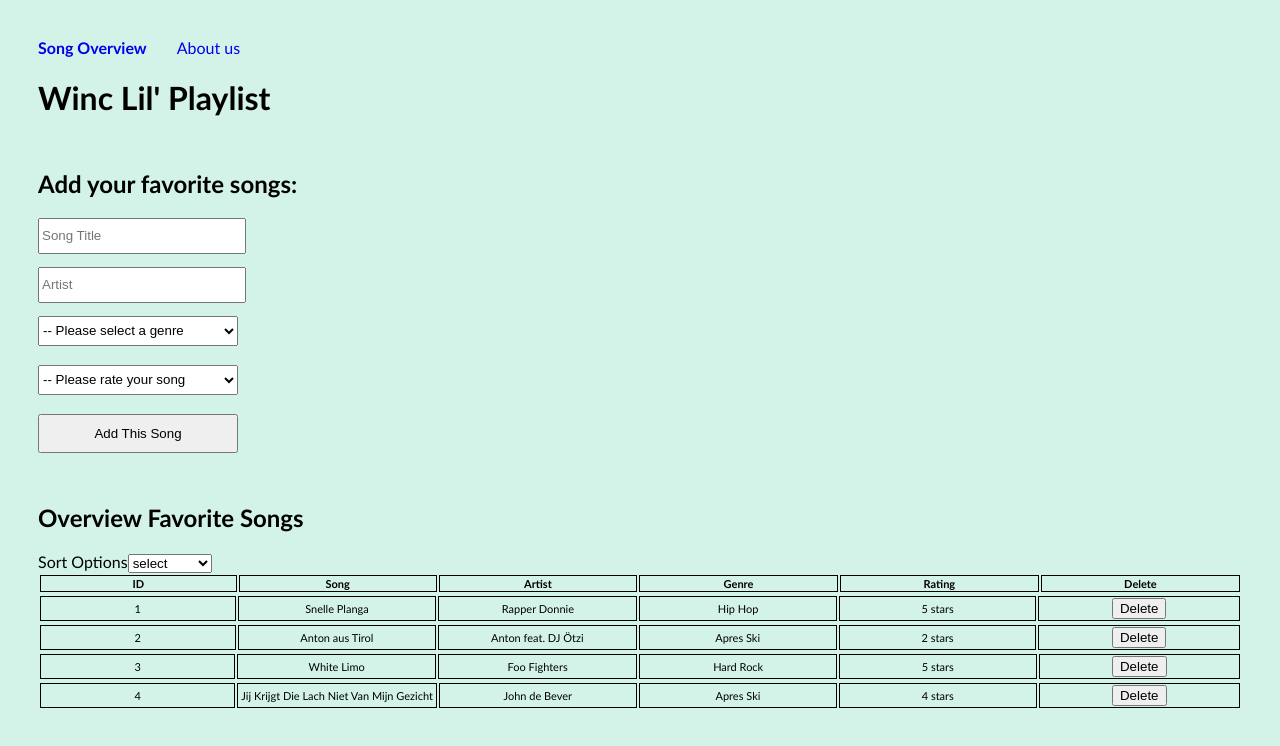
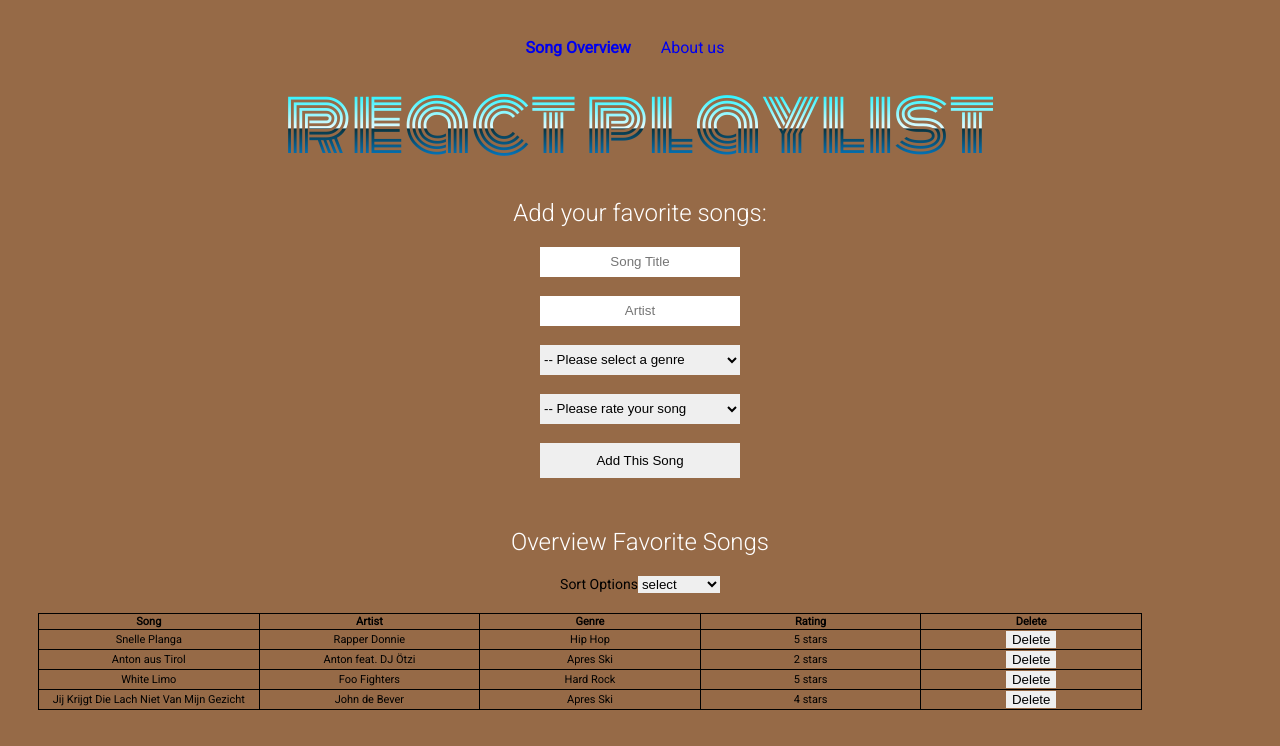
Before and after one commit to mpauws/React-API-Favs-Playlist-Winc-Academy, a React (Create React App) app in the folder my-app/: page / in a window 1280 px wide. Shown: the top 746 px of the page. Built offline with nearby package versions, Linux system fonts and the light colour scheme.

Commit message:
CSS edits

```diff
--- a/my-app/src/components/NavBar.js
+++ b/my-app/src/components/NavBar.js
@@ -4,7 +4,7 @@
 
 function NavBar() {
    return (
-      <div>
+      <div className="nav-bar">
          <NavLink to="/" exact={true} className="navbar-item">
             Song Overview
          </NavLink>
--- a/my-app/src/components/SongForm.js
+++ b/my-app/src/components/SongForm.js
@@ -28,8 +28,9 @@
    return (
       // Let op: onSubmit hoeft alleen bij form en niet bij de individuele formInputFields
       // To Do: Styling: breaks weghalen en netter maken met CSS
-      <div>
-         <h2>Add your favorite songs:</h2>
+      <div className="songform-component">
+         <h2 className="h2AlignCenter">Add your favorite songs:</h2>
+         <div className="songform-container">
             <form className="songform-wrapper" onSubmit={onHandleSubmit}>
                <label className="songform-label">
                   <input
@@ -72,6 +73,7 @@
                </button>
             </form>
          </div>
+      </div>
    );
 }
 export default SongForm;
--- a/my-app/src/components/SongListItem.js
+++ b/my-app/src/components/SongListItem.js
@@ -2,10 +2,7 @@
 
 function SongListItem(props) {
    return (
-      <table>
-         <tbody>
       <tr className="song-header" key={props.id}>
-               <td className="song-row-item">{props.id}</td>
          <td className="song-row-item">{props.songtitle}</td>
          <td className="song-row-item">{props.artist}</td>
          <td className="song-row-item">{props.genre}</td>
@@ -17,8 +14,6 @@
          </td>
          {/* Delete knop werkt helaas nog niet */}
       </tr>
-         </tbody>
-      </table>
    );
 }
 
--- a/my-app/src/components/SongOverview.js
+++ b/my-app/src/components/SongOverview.js
@@ -1,5 +1,6 @@
 import React, { useState } from "react";
 import SongForm from "./SongForm";
+import SongSortSelect from "./SongSortSelect";
 import SongListItem from "./SongListItem";
 
 function SongOverview() {
@@ -56,12 +57,11 @@
    };
 
    const onChangeSort = (event) => {
-      console.log("User changed the value", event.target.value);
+      // console.log("User changed the value", event.target.value);
       setSorting(event.target.value);
    };
 
    if (sorting === "A-Z") {
-      // console.log("songs", songs);
       songs.sort((a, b) => (a.songtitle > b.songtitle ? 1 : -1));
    }
    if (sorting === "Z-A") {
@@ -76,23 +76,14 @@
 
    return (
       <div>
-         <h1>Winc Lil' Playlist</h1>
+         <h1 className="page-title">react playlist</h1>
          <SongForm addSongToList={addSongToList} />
-         {/* {console.log("This is allSongsArray", allSongsArray)} */}
+
          <h2>Overview Favorite Songs</h2>
-
-         <label>Sort Options</label>
-         <select onChange={onChangeSort}>
-            <option value="sorting">select</option>
-            <option value="A-Z">A-Z</option>
-            <option value="Z-A">Z-A</option>
-            <option value="1star-5star">Rating 1-5</option>
-            <option value="5star-1star">Rating 5-1</option>
-         </select>
+         <SongSortSelect onChangeSort={onChangeSort} />
          <table>
             <thead className="song-header">
                <tr>
-                  <th className="song-row-item">ID</th>
                   <th className="song-row-item">Song</th>
                   <th className="song-row-item">Artist</th>
                   <th className="song-row-item">Genre</th>
@@ -100,7 +91,7 @@
                   <th className="song-row-item">Delete</th>
                </tr>
             </thead>
-         </table>
+            <tbody>
                {songs
                   ? songs.map((song) => (
                        <SongListItem
@@ -114,6 +105,8 @@
                        />
                     ))
                   : null}
+            </tbody>
+         </table>
       </div>
    );
 }
--- /dev/null
+++ b/my-app/src/components/SongSortSelect.js
@@ -0,0 +1,18 @@
+import React from "react";
+
+function SongSortSelect(props) {
+   return (
+      <div className="sort-options">
+         <label>Sort Options</label>
+         <select onChange={props.onChangeSort}>
+            <option value="sorting">select</option>
+            <option value="A-Z">A-Z</option>
+            <option value="Z-A">Z-A</option>
+            <option value="1star-5star">Rating 1-5</option>
+            <option value="5star-1star">Rating 5-1</option>
+         </select>
+      </div>
+   );
+}
+
+export default SongSortSelect;
--- a/my-app/src/index.css
+++ b/my-app/src/index.css
@@ -1,29 +1,84 @@
-/* Minimale CSS Edits voor betere weergave ;) */
+@import url("https://fonts.googleapis.com/css2?family=Monoton&family=Roboto:wght@300;400&display=swap");
 
 body {
-   font-family: "Gill Sans", "Gill Sans MT", Calibri, "Trebuchet MS", sans-serif;
-   background-color: rgb(211, 243, 232);
+   font-family: "Roboto", sans-serif;
+   background-color: rgb(150, 106, 71);
    padding: 30px;
 }
 
 h1 {
-   padding-bottom: 30px;
+   font-family: "Monoton", cursive;
+   padding-bottom: 10px;
+   text-align: center;
+   font-size: 80px;
+   line-height: 0.9em;
+   font-weight: lighter;
+   color: white;
+   margin: 30px;
+}
+
+h1 {
+   /* // main background is gradient */
+   display: block;
+   position: relative;
+   background: linear-gradient(to bottom, #00f2ff 0%, #e2fbff 50%, #0a343f 51%, #0094f7 100%);
+   background-blend-mode: multiply;
+   background-clip: text;
+   -webkit-background-clip: text;
+   -webkit-text-fill-color: transparent;
 }
 
 h2 {
    padding-bottom: 0px;
+   text-align: center;
+   color: white;
+   font-weight: 300;
 }
 
 input[type="text"] {
    width: 200px;
    height: 30px;
+   padding: 0;
+   margin: 0;
+   border: 0;
 }
 
-.table-width {
-   width: 100%;
+input[placeholder] {
+   text-align: center;
+}
+
+select {
+   border: 0;
+}
+
+label {
+   font-size: 14px;
+}
+
+button {
+   border: 0;
+}
+
+.nav-bar {
+   display: flex;
+   justify-content: center;
+}
+
+.songform-container {
+   display: flex;
+   justify-content: center;
+   justify-items: center;
+}
+
+.sort-options {
+   display: flex;
+   justify-content: center;
+   margin-bottom: 20px;
 }
 
 .songform-wrapper {
+   /* display: block; */
+   justify-content: center;
    padding-bottom: 30px;
 }
 
@@ -43,6 +98,10 @@
    width: 200px;
 }
 
+.table-width {
+   width: 100%;
+}
+
 .table-row {
    width: 100vw;
    padding: 10px;
@@ -60,6 +119,10 @@
    font-size: 11px;
 }
 
+table {
+   border-collapse: collapse;
+}
+
 .navbar-item {
    padding-right: 30px;
    text-decoration: none;
```
Lines whose indentation alone changed are shown as unchanged.
